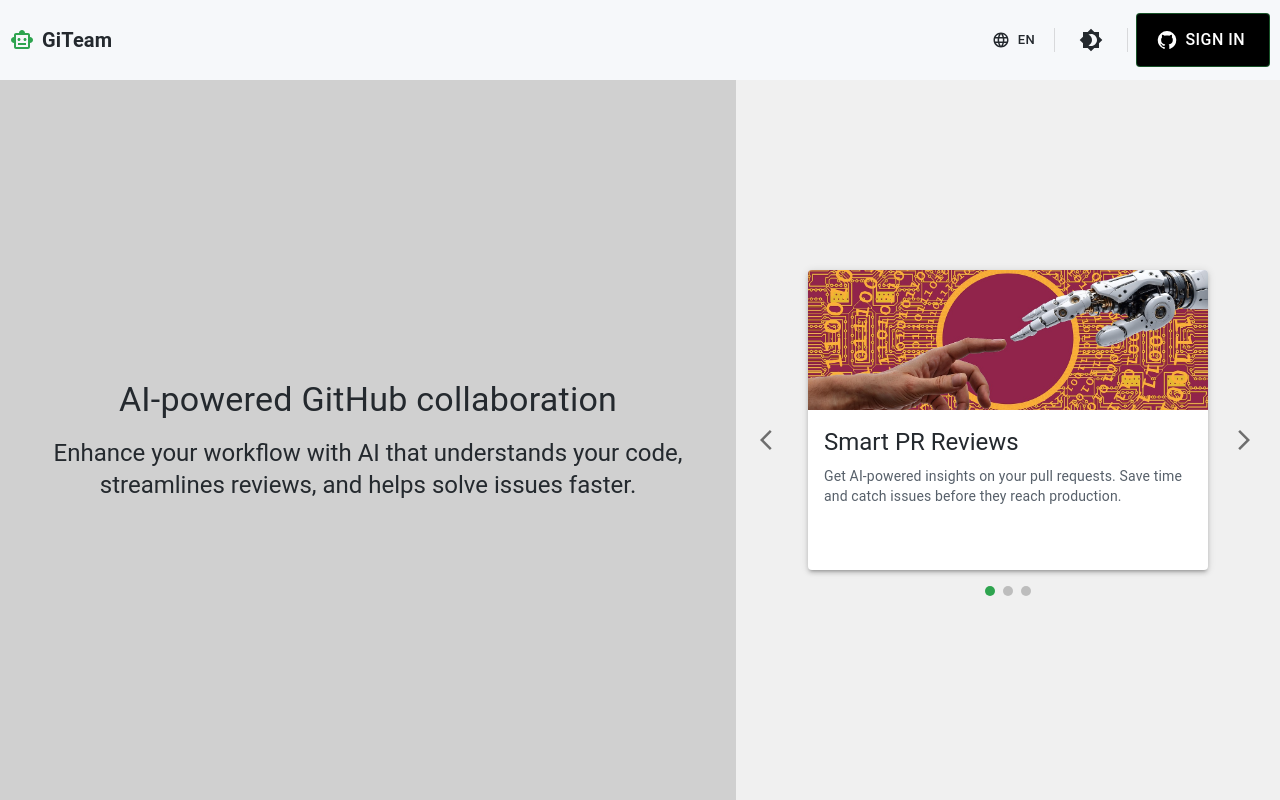
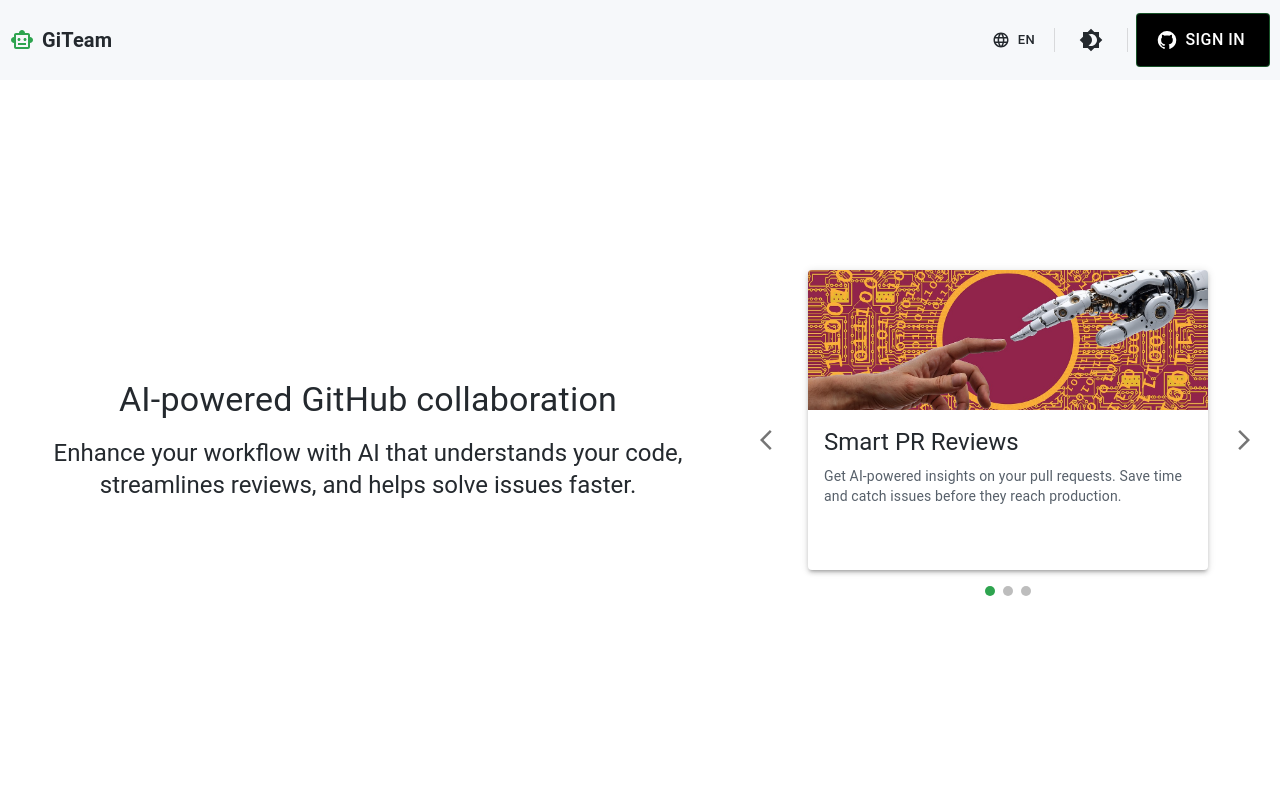
Before and after one commit to FelipeCarillo/giteam-frontend, a React (Create React App) app in the folder giteam-frontend/: page / in a window 1280 px wide. Built offline with nearby package versions, Linux system fonts and the light colour scheme.

Commit message:
Home Page Style Change

```diff
--- a/giteam-frontend/src/pages/Home.jsx
+++ b/giteam-frontend/src/pages/Home.jsx
@@ -134,7 +134,7 @@ function Home() {
         <Container maxWidth={false} disableGutters sx={{ minHeight: 'calc(100vh - 10vh)', mt: '10vh', display: 'flex', flexDirection: 'row', p: 0 }}>
           <Box sx={{
             flex: 3,
-            bgcolor: theme.palette.mode === 'dark' ? 'rgba(30, 30, 30, 0.9)' : '#d0d0d0',
+            bgcolor: theme.palette.mode === 'dark' ? 'rgba(30, 30, 30, 0.9)' : 'white',
             display: 'flex', alignItems: 'center', justifyContent: 'center',
             flexDirection: 'column', p: 3,
             position: 'relative'
@@ -153,7 +153,7 @@ function Home() {
 
           <Box sx={{
             flex: 2,
-            bgcolor: theme.palette.mode === 'dark' ? 'rgba(50, 50, 50, 0.9)' : '#f0f0f0',
+            bgcolor: theme.palette.mode === 'dark' ? 'rgba(30, 30, 30, 0.9)' : 'white',
             display: 'flex', alignItems: 'center', justifyContent: 'center',
             position: 'relative'
           }}>
```
